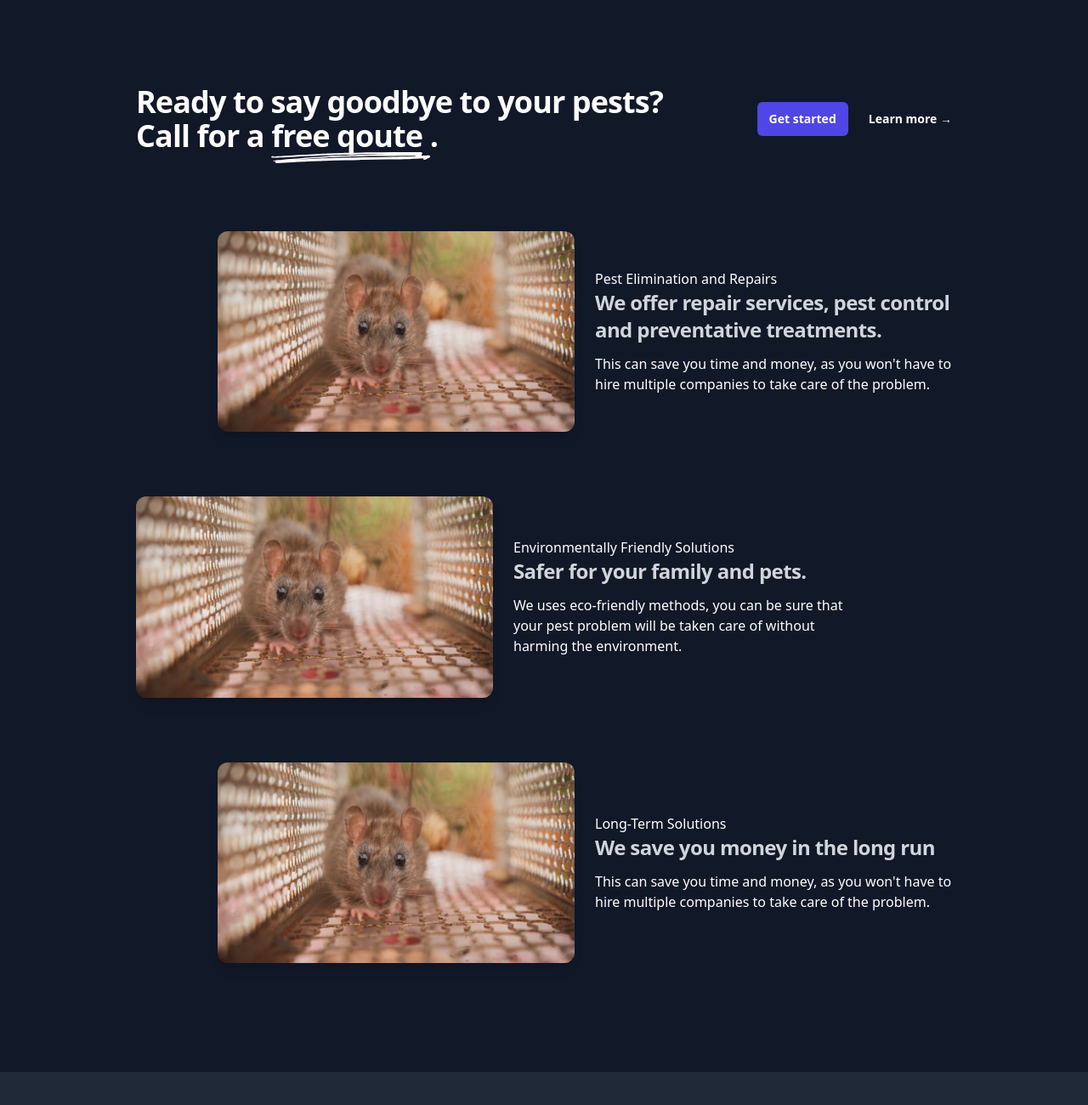
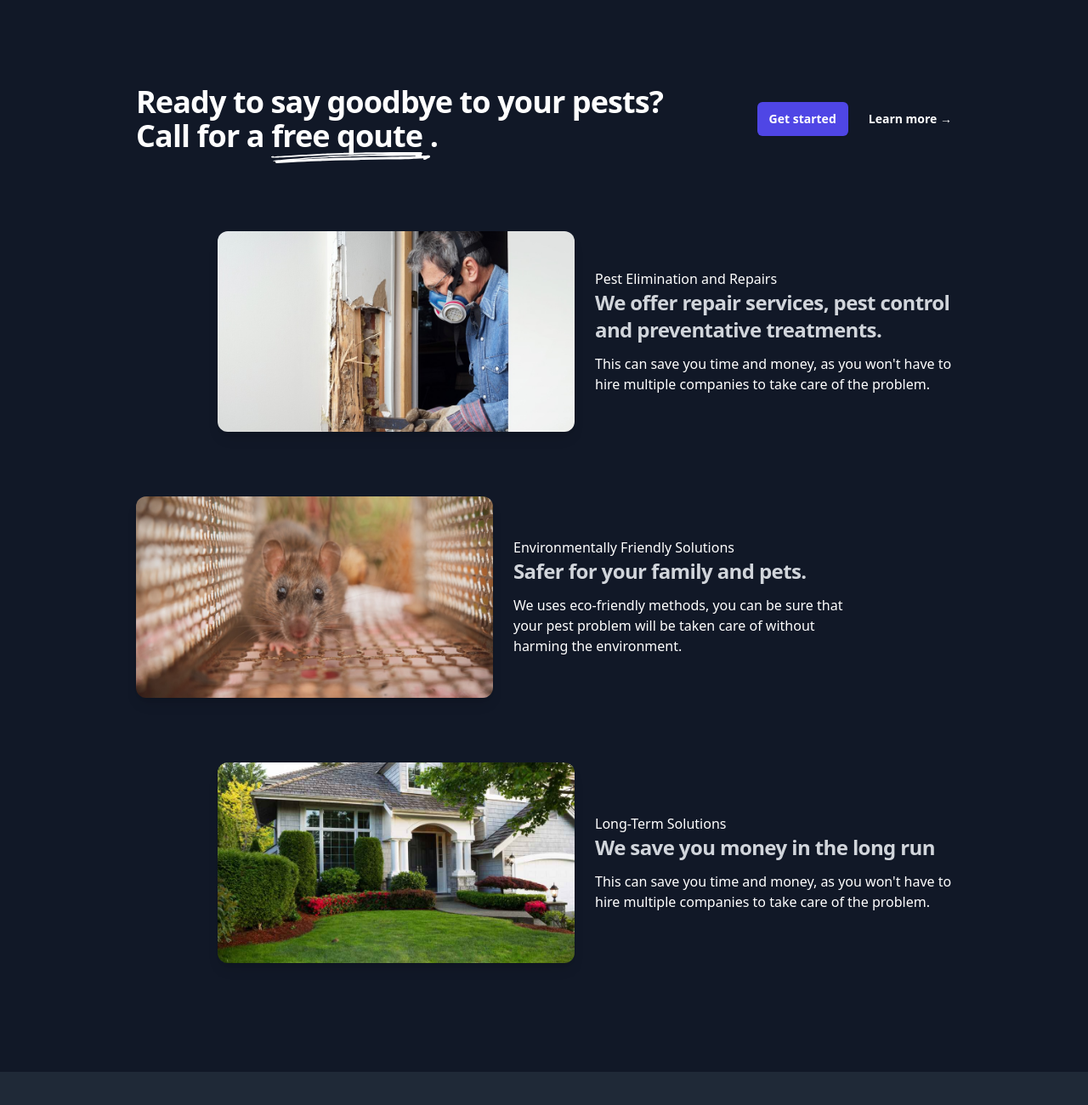
Before and after one commit to gkpk30/evolution-termite, a Gatsby site: page / in a window 1280 px wide. Shown: the part 1964-3264 px from the top of the page at 85% size. Built offline with nearby package versions, Linux system fonts and the light colour scheme; Gatsby itself is replaced by a stand-in of ours.

Commit message:
done at bee

```diff
--- a/src/components/BenefitsMain.js
+++ b/src/components/BenefitsMain.js
@@ -94,7 +94,7 @@ export default function BenefitsMain() {
           <div className="sm:basis-1/2 ">
             <StaticImage
               // src="https://images.unsplash.com/photo-1557804506-669a67965ba0?ixlib=rb-4.0.3&ixid=MnwxMjA3fDB8MHxwaG90by1wYWdlfHx8fGVufDB8fHx8&auto=format&fit=crop&h=528&q=80"
-              src="../images/featured/rodent.jpg"
+              src="../images/featured/repairs.jpg"
               alt=""
               className="aspect-[16/9] w-full rounded-xl  bg-gray-900/5 object-cover shadow-lg"
             />
@@ -134,7 +134,7 @@ export default function BenefitsMain() {
           <div className="sm:basis-1/2  ">
             <StaticImage
               // src="https://images.unsplash.com/photo-1557804506-669a67965ba0?ixlib=rb-4.0.3&ixid=MnwxMjA3fDB8MHxwaG90by1wYWdlfHx8fGVufDB8fHx8&auto=format&fit=crop&h=528&q=80"
-              src="../images/featured/rodent.jpg"
+              src="../images/featured/house.jpg"
               alt=""
               className="aspect-[16/9] w-full rounded-xl  bg-gray-900/5 object-cover shadow-lg"
             />
```
